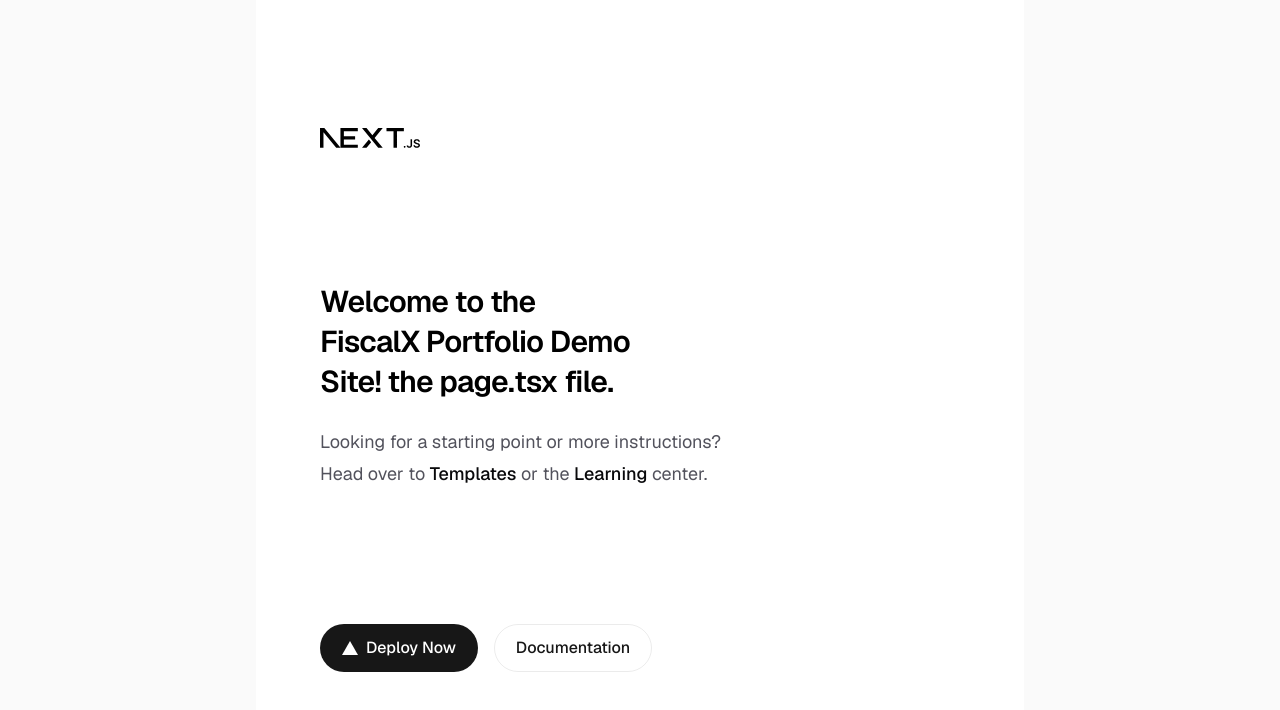
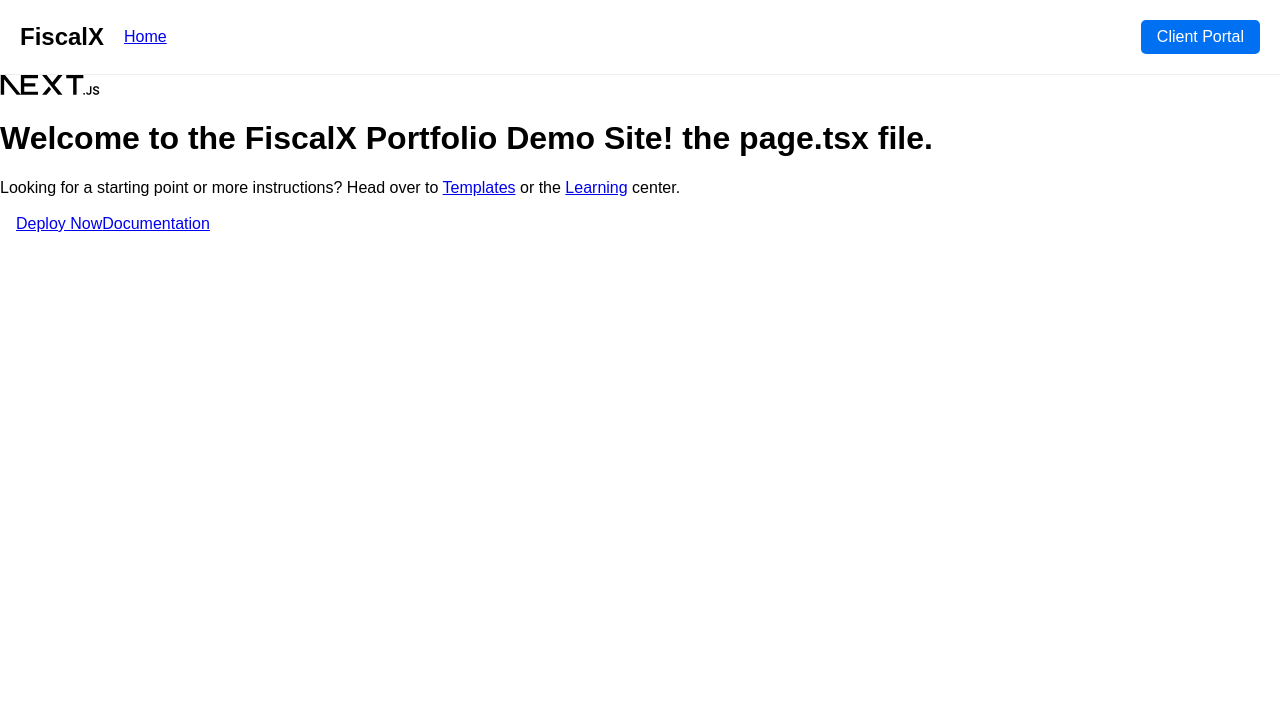
Before and after one commit to saadhussain787/fiscalx-portfolio-demo, a Next.js app: page / in a window 1280 px wide. Shown: the top 710 px of the page. Built offline with nearby package versions, Linux system fonts and the light colour scheme.

Commit message:
added global navigation bar with portal link

```diff
--- a/app/layout.tsx
+++ b/app/layout.tsx
@@ -1,33 +1,18 @@
-import type { Metadata } from "next";
-import { Geist, Geist_Mono } from "next/font/google";
-import "./globals.css";
+import Link from 'next/link';
 
-const geistSans = Geist({
-  variable: "--font-geist-sans",
-  subsets: ["latin"],
-});
-
-const geistMono = Geist_Mono({
-  variable: "--font-geist-mono",
-  subsets: ["latin"],
-});
-
-export const metadata: Metadata = {
-  title: "Create Next App",
-  description: "Generated by create next app",
-};
-
-export default function RootLayout({
-  children,
-}: Readonly<{
-  children: React.ReactNode;
-}>) {
+export default function RootLayout({ children }: { children: React.ReactNode }) {
   return (
-    <html
-      lang="en"
-      className={`${geistSans.variable} ${geistMono.variable} h-full antialiased`}
-    >
-      <body className="min-h-full flex flex-col">{children}</body>
+    <html lang="en">
+      <body style={{ margin: 0, fontFamily: 'sans-serif' }}>
+        <nav style={{ padding: '20px', borderBottom: '1px solid #eee', display: 'flex', gap: '20px', alignItems: 'center' }}>
+          <strong style={{ fontSize: '1.5rem' }}>FiscalX</strong>
+          <Link href="/">Home</Link>
+          <Link href="/portal" style={{ marginLeft: 'auto', padding: '8px 16px', backgroundColor: '#0070f3', color: 'white', borderRadius: '5px', textDecoration: 'none' }}>
+            Client Portal
+          </Link>
+        </nav>
+        {children}
+      </body>
     </html>
   );
 }
```
